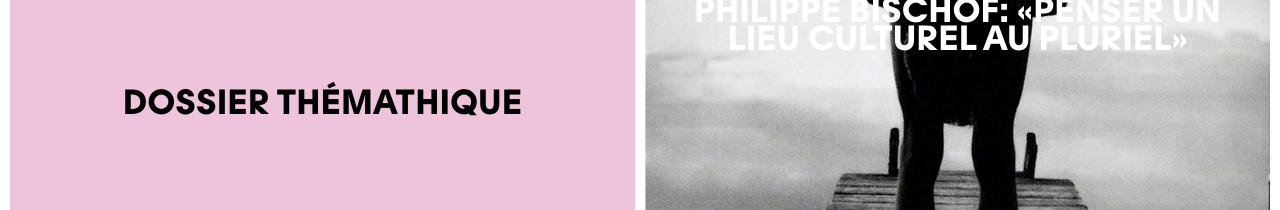
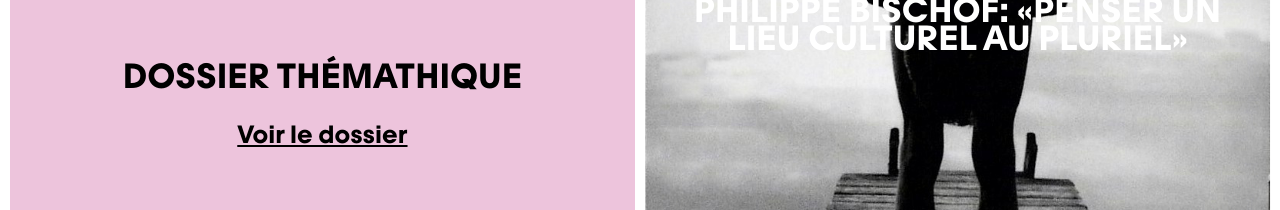
Before and after one commit to PTRRR/elysee, a Nuxt app: page /magazine in a window 1280 px wide. Shown: the part 4340-4550 px from the top of the page. Built offline with nearby package versions, Linux system fonts and the light colour scheme.

Commit message:
magazine

```diff
--- a/static/content/dossier.js
+++ b/static/content/dossier.js
@@ -12,7 +12,7 @@ export const dossier = [
         type: 'sticky',
         backgroundColor: 'hsl(326, 54%, 85%)',
         color: 'black',
-        text: '<h3>Dossier thémathique</h3>',
+        text: '<h3>Dossier thémathique</h3> <span class="content"><a href="/dossiers">Voir le dossier</a></span>',
         refTarget: 'now',
       },
       {
```
